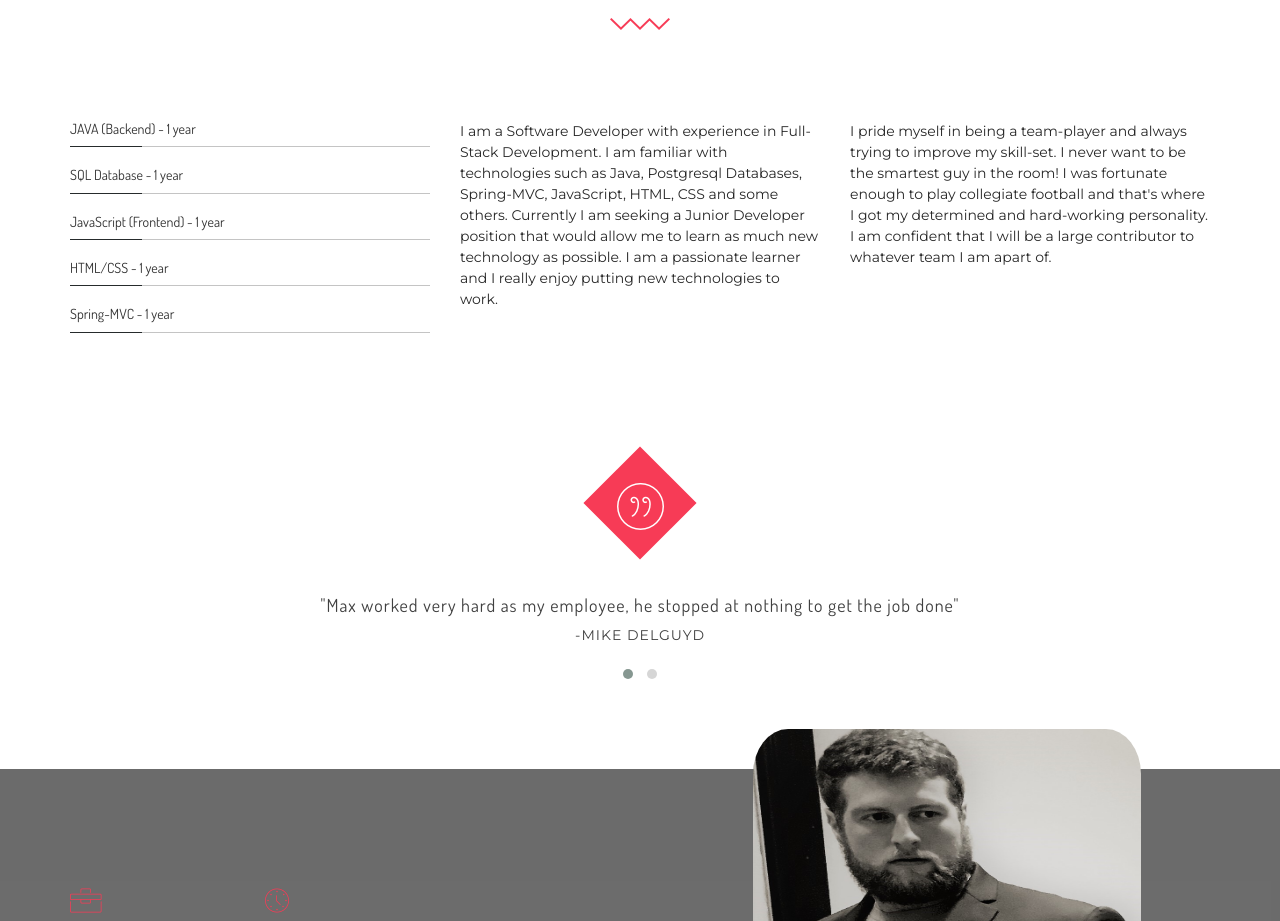
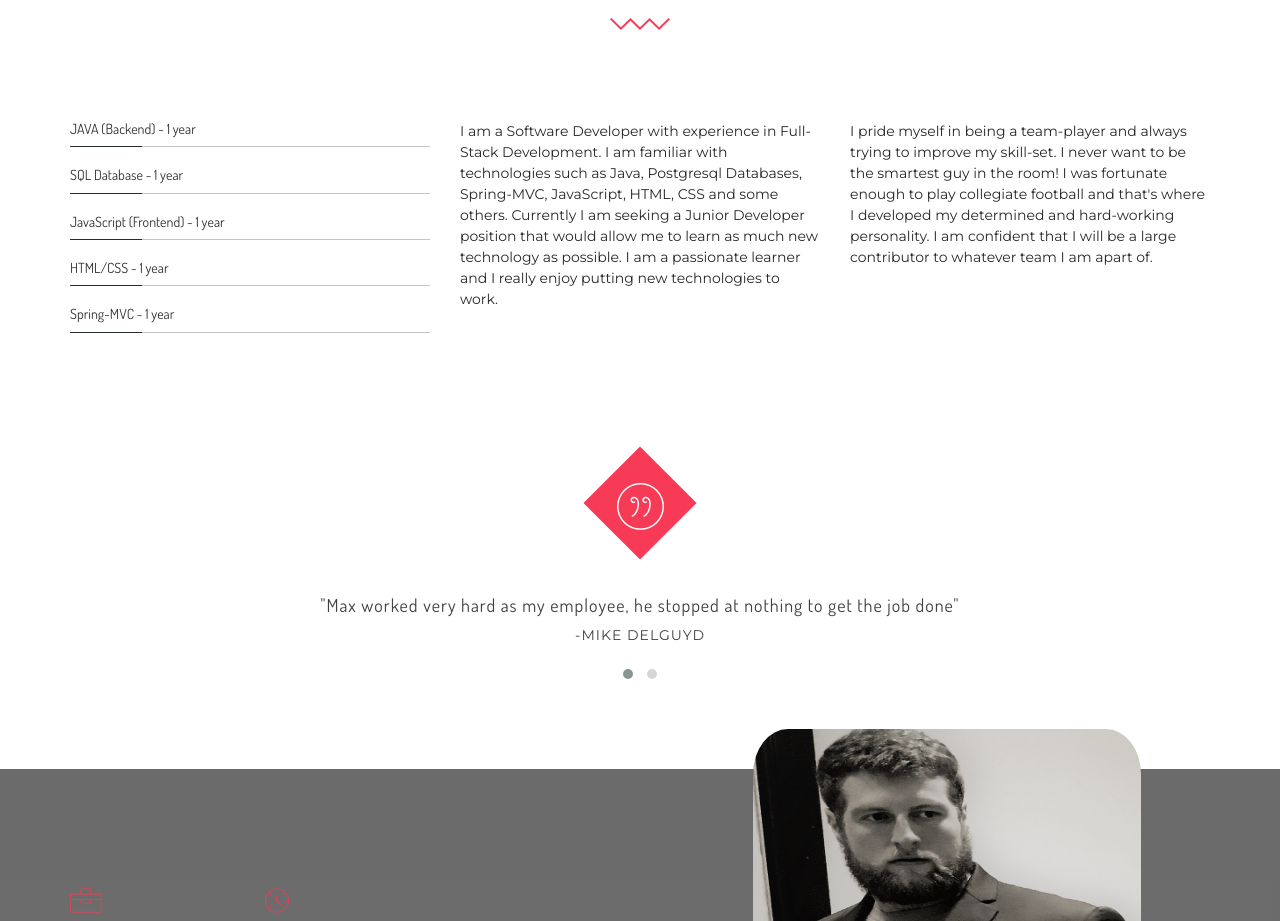
Before and after one commit to maxwagner440/Third-Module, a plain HTML site: page index.html in a window 1280 px wide. Shown: the part 1152-2073 px from the top of the page. Drawn offline with Linux system fonts and the light colour scheme.

Commit message:
typo fix

```diff
--- a/index.html
+++ b/index.html
@@ -209,7 +209,7 @@
                 </div>
                 <div class="col-md-4  wow fadeInRight animated">
                     <p class="about_us_p">I pride myself in being a team-player and always trying to improve my skill-set.
-                        I never want to be the smartest guy in the room! I was fortunate enough to play collegiate football and that's where I got my determined and hard-working personality.
+                        I never want to be the smartest guy in the room! I was fortunate enough to play collegiate football and that's where I developed my determined and hard-working personality.
                         I am confident that I will be a large contributor to whatever team I am apart of.
                     </p>
                 </div>
```
